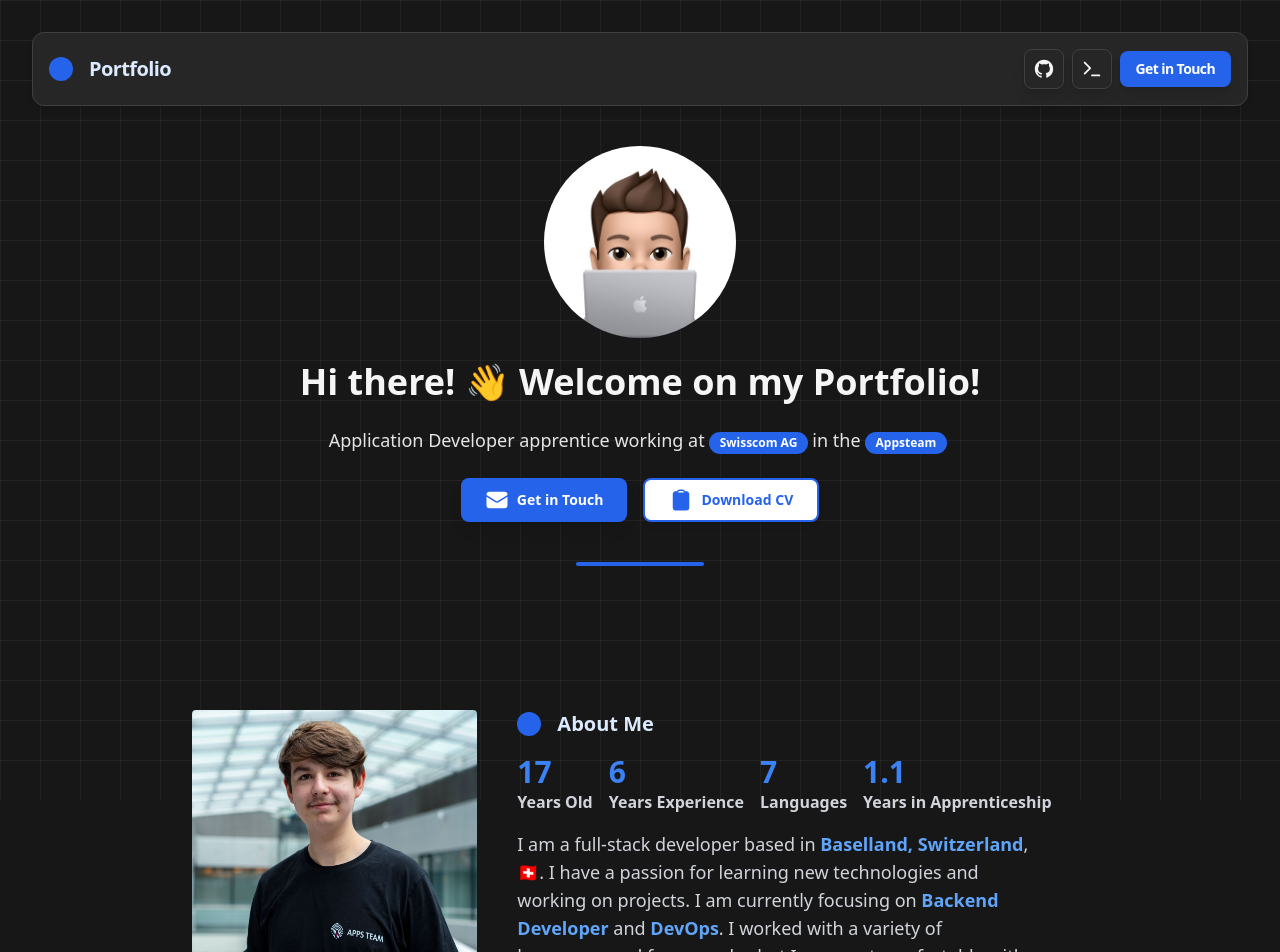
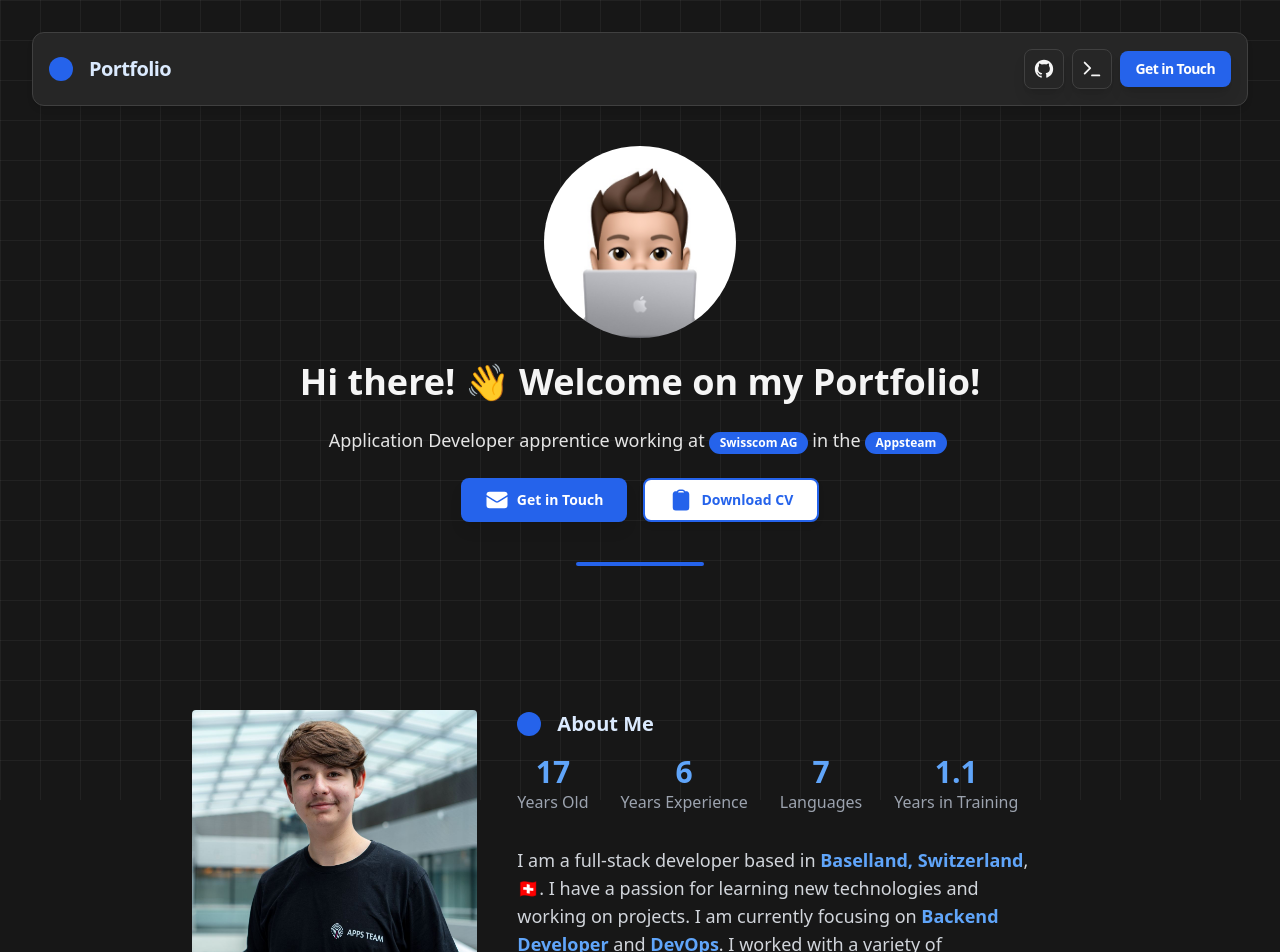
Before and after one commit to Fabbboy/portfolio, a Next.js app: page / in a window 1280 px wide. Shown: the top 952 px of the page. Built offline with nearby package versions, Linux system fonts and the light colour scheme.

Commit message:
fixed layout

```diff
--- a/src/components/ProfileComponent/ProfileComponent.tsx
+++ b/src/components/ProfileComponent/ProfileComponent.tsx
@@ -33,14 +33,14 @@ const ProfileComponent = () => {
   }, [startedProgramming, startedApprenticeship, born]);
 
   return (
-    <section className="flex flex-col md:flex-row justify-center items-start p-4 md:p-16 max-w-screen-lg mx-auto space-y-8 md:space-y-0 md:space-x-10">
-      <div className="w-full md:w-1/3 flex justify-center">
+    <section className="flex flex-col md:flex-row justify-center items-start p-4 sm:p-8 md:p-16 max-w-screen-lg mx-auto space-y-8 md:space-y-0 md:space-x-10">
+      <div className="w-full sm:w-3/4 md:w-1/3 flex justify-center">
         <Image
           src="profile.jpg"
           alt="Your Image"
           width={600}
           height={600}
-          className="w-60 h-60 sm:w-72 sm:h-72 md:h-72 rounded-sm"
+          className="w-full h-auto sm:w-72 sm:h-72 md:h-72 rounded-sm"
         />
       </div>
 
@@ -48,33 +48,50 @@ const ProfileComponent = () => {
         <div className="text-blue-100">
           <TitleComponent title="About Me" />
         </div>
-        <div className="flex flex-wrap text-left mt-4 space-x-4">
-          <HeadlineComponent number={age} topic="Years Old" />
-          <HeadlineComponent number={yearsOfExp} topic="Years Experience" />
-          <HeadlineComponent number={languages} topic="Languages" />
-          <HeadlineComponent
-            number={yearsInApprenticeship}
-            topic="Years in Apprenticeship"
-          />
+
+        <div className="flex flex-wrap justify-center md:justify-start mt-4 gap-8">
+          <div className="flex flex-col items-center">
+            <span className="text-3xl font-bold text-blue-400">{age}</span>
+            <span className="text-gray-400">Years Old</span>
+          </div>
+
+          <div className="flex flex-col items-center">
+            <span className="text-3xl font-bold text-blue-400">
+              {yearsOfExp}
+            </span>
+            <span className="text-gray-400">Years Experience</span>
+          </div>
+
+          <div className="flex flex-col items-center">
+            <span className="text-3xl font-bold text-blue-400">
+              {languages}
+            </span>
+            <span className="text-gray-400">Languages</span>
+          </div>
+
+          <div className="flex flex-col items-center">
+            <span className="text-3xl font-bold text-blue-400">
+              {yearsInApprenticeship}
+            </span>
+            <span className="text-gray-400">Years in Training</span>
+          </div>
         </div>
 
-        <p className="text-md md:text-lg text-gray-300 mt-4 max-w-lg">
+        <p className="text-md sm:text-md md:text-lg text-gray-300 mt-8 max-w-lg">
           I am a full-stack developer based in{" "}
           <span className="text-blue-400 font-semibold">
-            {" "}
             Baselland, Switzerland
           </span>
           , &#x1F1E8;&#x1F1ED;. I have a passion for learning new technologies
           and working on projects. I am currently focusing on{" "}
-          <span className="text-blue-400 font-semibold">
-            Backend Developer
-          </span>{" "}
+          <span className="text-blue-400 font-semibold">Backend Developer</span>{" "}
           and <span className="text-blue-400 font-semibold">DevOps</span>. I
           worked with a variety of languages and frameworks, but I am most
           comfortable with{" "}
           <span className="text-blue-400 font-semibold">
             TypeScript and C/C++
           </span>
+          .
         </p>
       </div>
     </section>
```
